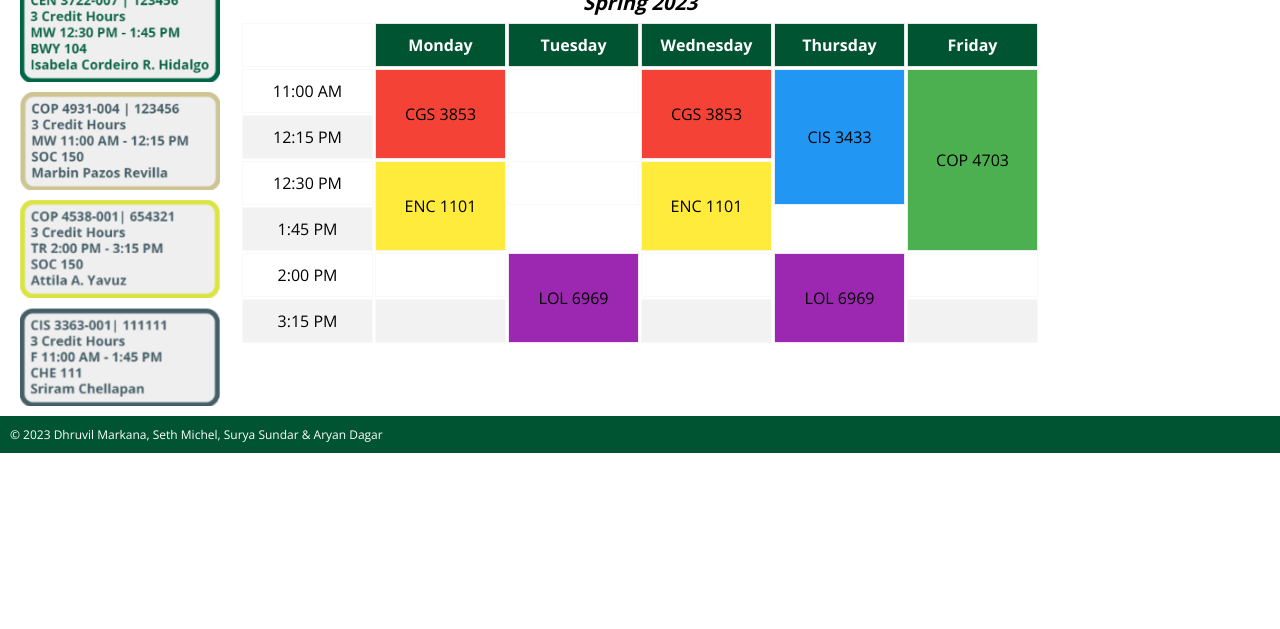
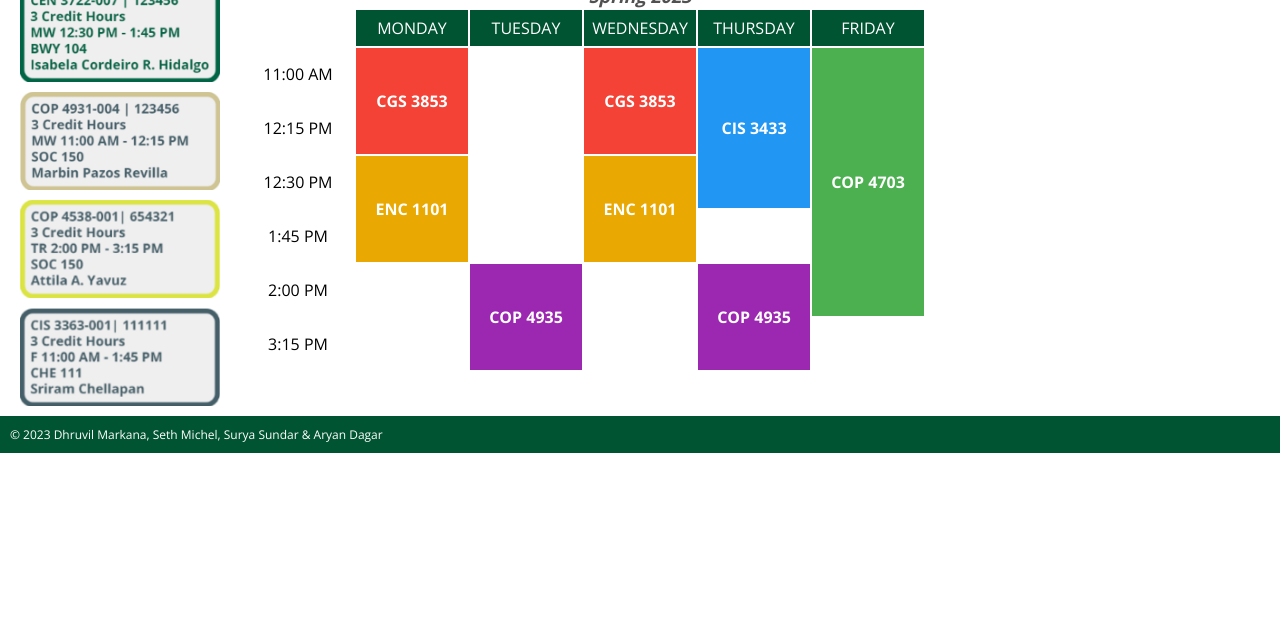
Before and after one commit to dhruvil318/Planner2.0, a plain HTML site: page index.html in a window 1280 px wide. Shown: the part 171-800 px from the top of the page. Drawn offline with nearby package versions, Linux system fonts and the light colour scheme.

Commit message:
updated class naming and styling of table

```diff
--- a/index.html
+++ b/index.html
@@ -64,48 +64,49 @@
             <thead>
               <tr>
                 <th></th>
-                <th class="day-header">Monday</th>
-                <th class="day-header">Tuesday</th>
-                <th class="day-header">Wednesday</th>
-                <th class="day-header">Thursday</th>
-                <th class="day-header">Friday</th>
+                <th class="day-header">MONDAY</th>
+                <th class="day-header">TUESDAY</th>
+                <th class="day-header">WEDNESDAY</th>
+                <th class="day-header">THURSDAY</th>
+                <th class="day-header">FRIDAY</th>
               </tr>
             </thead>
             <tbody>
+              <tr>
+                <th class="timing">11:00 AM</th>
+                <td class="cgs3853" rowspan="2">CGS 3853</td>
+                <td></td>
+                <td class="cgs3853" rowspan="2">CGS 3853</td>
+                <td class="cis3433" rowspan="3">CIS 3433</td>
+                <td class="cop4703" rowspan="5">COP 4703</td>
+              </tr>
 
-              <!-- Class schedule rows -->
               <tr>
-                <td>11:00 AM</td>
-                <td class="class1" rowspan="2">CGS 3853</td>
+                <th class="timing">12:15 PM</td>
+              </tr>
+
+              <tr>
+                <th class="timing">12:30 PM</td>
+                <td class="enc1101" rowspan="2">ENC 1101</td>
                 <td></td>
-                <td class="class1" rowspan="2">CGS 3853</td>
-                <td class="class2" rowspan="3">CIS 3433</td>
-                <td class="class3" rowspan="4">COP 4703</td>
+                <td class="enc1101" rowspan="2">ENC 1101</td>
               </tr>
+
               <tr>
-                <td>12:15 PM</td>
+                <th class="timing">1:45 PM</td>
+              </tr>
 
-              </tr>
               <tr>
-                <td>12:30 PM</td>
-                <td class="class4" rowspan="2">ENC 1101</td>
+                  <th class="timing">2:00 PM</td>
                   <td></td>
-                <td class="class4" rowspan="2">ENC 1101</td>
-              </tr>
-              <tr>
-                <td>1:45 PM</td>
-
-              </tr>
-              <tr>
-                  <td>2:00 PM</td>
+                  <td class="cop4935" rowspan="2">COP 4935</td>
                   <td></td>
-                  <td class="class5" rowspan="2">LOL 6969</td>
-                  <td></td>
-                  <td class="class5" rowspan="2">LOL 6969</td>
+                  <td class="cop4935" rowspan="2">COP 4935</td>
                   <td></td>
               </tr>
+
               <tr>
-                  <td>3:15 PM</td>
+                <th class="timing">3:15 PM</td>
                 <td></td>
                 <td></td>
                 <td></td>
--- a/main.css
+++ b/main.css
@@ -142,10 +142,9 @@ nav a:hover {
 }
 
 .schedule-table h2 {
-  font-size: grey;
-  font-size: 20px;
+  color: rgb(81, 81, 81);
+  font-size: 18px;
   margin: 0px;
-  padding: 5px;
   text-align: center;
   font-style: italic;
 }
@@ -153,48 +152,56 @@ nav a:hover {
 table {
   width: 100%;
   table-layout: fixed;
-}
-
-th,
-td {
-  padding: 10px;
+  color: white;
+  font-weight: bold;
   text-align: center;
-  border: .23px solid #f9f9f9e7;
-  width: 20%;
 }
 
 .day-header {
   background-color: var(--usf-green);
   color: #fff;
+  font-weight: normal;
+  padding: 7px;
+}
+
+.timing {
+  color: black;
+  font-weight: normal;
+  padding: 15px;
+}
+
+.cgs3853 {
+  background-color: #F44336;
+}
+
+.cis3433 {
+  background-color: #2196F3;
+}
+
+.cop4703 {
+  background-color: #4CAF50;
+}
+
+.enc1101 {
+  background-color: #e9a802;
+}
+
+.cop4935 {
+  background-color: #9C27B0;
+}
+
+footer {
+  font-size: 12px;
+  background-color: var(--usf-green);
+  color: white;
+}
+
+footer p {
+  padding: 10px;
   margin: 0px;
 }
 
-tr:nth-child(even) {
-  background-color: #f2f2f2;
-}
-
-.class1 {
-  background-color: #F44336;
-}
-
-.class2 {
-  background-color: #2196F3;
-}
-
-.class3 {
-  background-color: #4CAF50;
-}
-
-.class4 {
-  background-color: #FFEB3B;
-}
-
-.class5 {
-  background-color: #9C27B0;
-}
-
-
-
+/* removed for now if not needed
 
 @media only screen and (max-width: 600px) {
   nav {
@@ -211,14 +218,4 @@ tr:nth-child(even) {
     margin-bottom: 10px;
   }
 }
-
-footer {
-  font-size: 12px;
-  background-color: var(--usf-green);
-  color: white;
-}
-
-footer p {
-  padding: 10px;
-  margin: 0px;
-}
+*/
```
Lines whose indentation alone changed are shown as unchanged.
